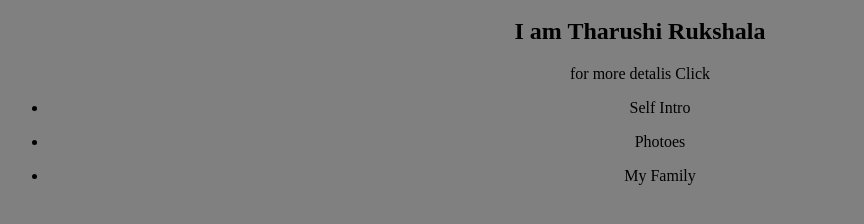
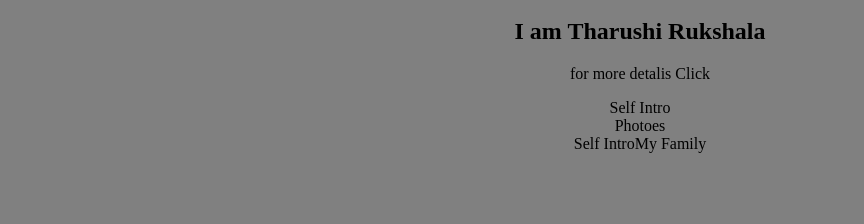
Before and after one commit to TharushiRushala/WebProgrammig1_IndividualProject, a plain HTML site: page index.html in a window 1280 px wide. Shown: the part 48-272 px from the top of the page, without its empty margins (0-864 px from the left). Drawn offline with Linux system fonts and the light colour scheme.

Commit message:
Update index.html

```diff
--- a/index.html
+++ b/index.html
@@ -6,8 +6,9 @@
 		<h1>WELCOME TO MY BLOG</h1>
 	  		<h2>I am Tharushi Rukshala</h2>
 	  			<p>for more detalis Click</p>
-	  				<ul><li>Self Intro</li></ul>
-	  				<ul><li>Photoes</li></ul>
-	  				<ul><li>My Family</li></ul>
+	 				<div>Self Intro</div>
+	  				<div>Photoes</div>
+	  				<div>Self IntroMy Family</div>
+
   </body>
 </html>
```
